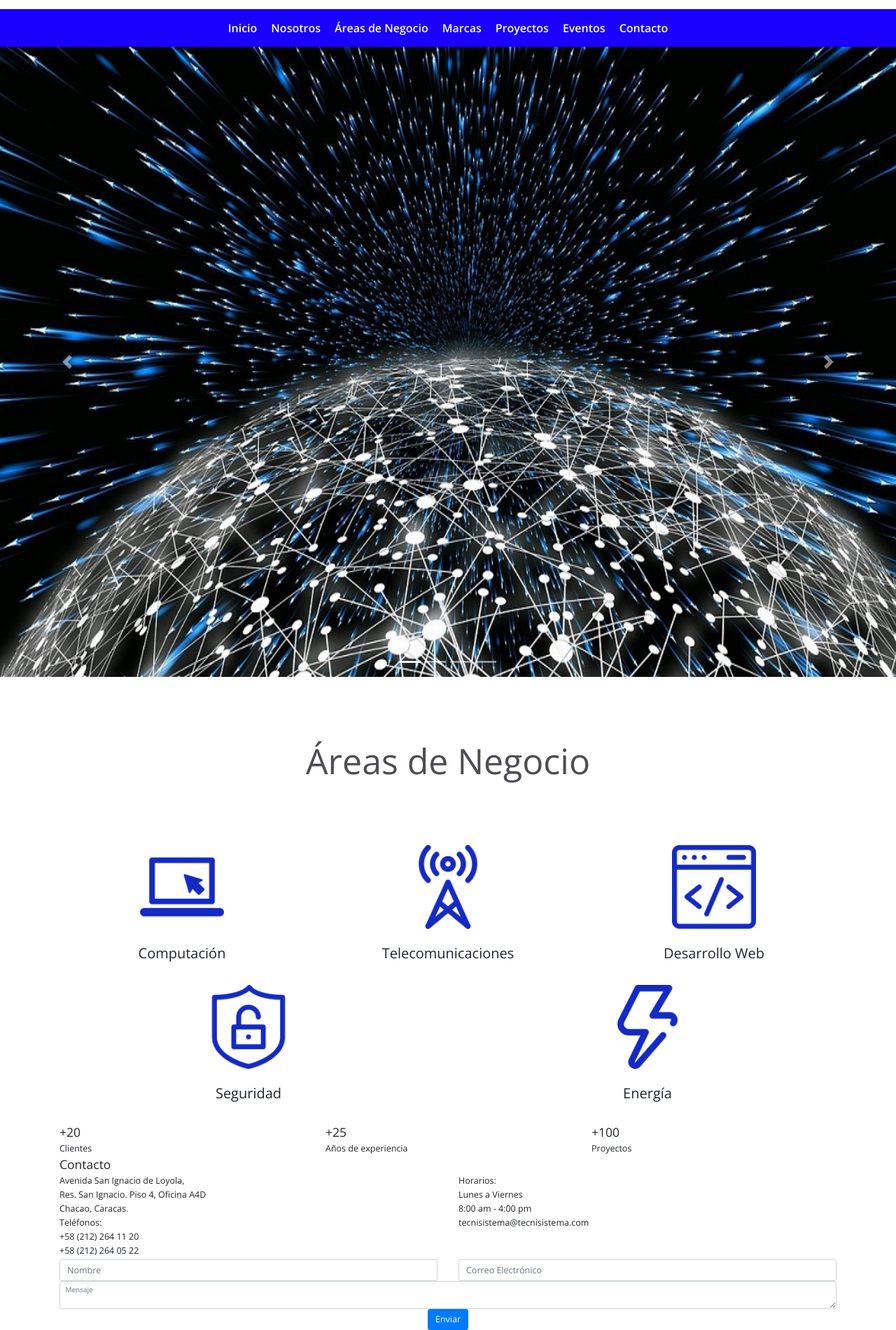
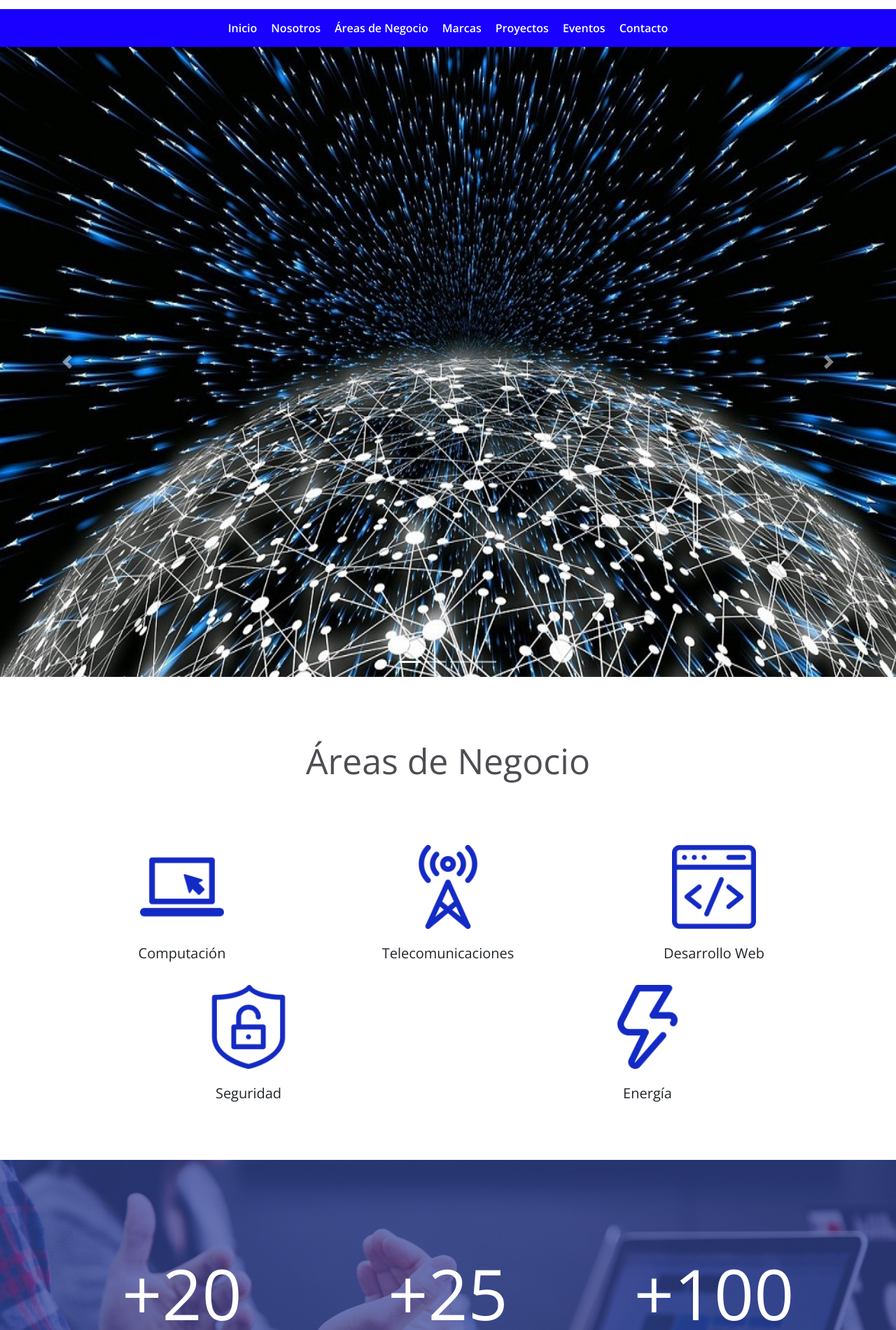
Before and after one commit to teresa1710/tecnisistema, a PHP site: page / in a window 1280 px wide. Shown: the part 85-1985 px from the top of the page at 70% size. Run offline with PHP 8.4, Linux system fonts and the light colour scheme; grey boxes are pictures that could not be loaded.

Commit message:
Listo numeros, contacto, mapa

```diff
--- a/css/estilos.css
+++ b/css/estilos.css
@@ -82,7 +82,7 @@ header .menu a:hover {
 
 /* - - - - A R E A S  D E  N E G O C I O - - - - */
 
-.main .areas-de-negocio .titulo {
+.main .titulo {
     font-weight: 300;
     font-size: 5rem;
     margin: 7rem 0rem;
@@ -104,9 +104,114 @@ header .menu a:hover {
     width: 12rem;
 }
 
-.main .areas-de-negocio p,
 .main .areas-de-negocio p{
     margin: 2rem 0;
     font-size: 2rem;
     font-weight: 300;
 }
+
+.main .areas-de-negocio p:hover{
+    text-decoration: underline solid var(--gris-texto);
+}
+
+/* - - - - N U M E R O S - - - - */
+
+.main .numeros {
+    background: url("../img/Fondos/meeting-azul.png");
+    background-repeat: no-repeat;
+    background-size: cover;
+    background-position: center 0;
+    padding: 8rem 0;
+    height: 50rem;
+    overflow: hidden;
+    margin-top: 5rem;
+}
+
+.main .numeros .numero {
+    color: #fff;
+    font-size: 10rem;
+    font-weight: 300;
+    overflow: hidden;
+    text-align: center;
+    margin-top: 5rem;
+}
+
+.main .numeros .palabra {
+    color: #fff;
+    font-size: 3rem;
+    font-weight: 300;
+    overflow: hidden;
+    text-align: center;
+}
+
+/* - - - - C O N T A C T O - - - - */
+
+.main .contacto h5 {
+    font-size: 2.5rem;
+    text-align: center;
+    overflow: hidden;
+    font-weight: 300;
+}
+
+.main .contacto .segundo-bloque {
+    display: flex;
+    align-items: center;
+}
+
+.main .contacto .direccion {
+    margin-bottom: 3rem;
+    line-height: 3rem;
+}
+
+.main .contacto .correo{
+    vertical-align: middle;
+}
+
+.main .contacto .horarios {
+    margin-bottom: 7rem;
+}
+
+/* - - - -  F O R M U L A R I O - - - - */
+
+.main .contacto .formulario {
+    margin-bottom: 7rem;
+}
+
+.main .contacto .formulario input{
+    height: 5rem;
+}
+
+::placeholder{
+    font-size: 2rem;
+}
+
+.contacto textarea {
+    margin-top: 2rem;
+    height: 10rem;
+    max-height: 10rem;
+}
+
+.contacto button{
+    font-size: 2rem;
+    margin-top: 2rem;
+    padding: 1rem 2rem;
+    font-family: "Open Sans", Arial, sans-serif;
+    font-weight: 300;
+}
+
+.contacto button:hover{
+    background: var(--azul-electrico);
+}
+
+/* - - - - M A P A - - - - */
+
+.mapa{
+    width: 100%;
+    overflow: hidden;
+}
+
+.mapa iframe {
+    width: 100%;
+    max-height: 600px;
+    vertical-align:bottom;
+}
--- a/index.html
+++ b/index.html
@@ -163,18 +163,18 @@
             <div class="container">
                 <div class="row">
                     <div class="col-md-4">
-                        <h3>+20</h3>
-                        <h5>Clientes</h5>
+                        <h3 class="numero">+20</h3>
+                        <h5 class="palabra">Clientes</h5>
                     </div>
 
                     <div class="col-md-4">
-                        <h3>+25</h3>
-                        <h5>Años de experiencia</h5>
+                        <h3 class="numero">+25</h3>
+                        <h5 class="palabra">Años de experiencia</h5>
                     </div>
 
                     <div class="col-md-4">
-                        <h3>+100</h3>
-                        <h5>Proyectos</h5>
+                        <h3 class="numero">+100</h3>
+                        <h5 class="palabra">Proyectos</h5>
                     </div>
                 </div>
             </div>
@@ -188,8 +188,9 @@
                     </div>
                 </div>
 
+                <div class="horarios">
                     <div class="row">
-                    <div class="col-md-6">
+                        <div class="col-md-6 direccion">
                             <h5>Avenida San Ignacio de Loyola, </h5>
                             <h5>Res. San Ignacio. Piso 4, Oficina A4D</h5>
                             <h5>Chacao, Caracas.</h5>
@@ -202,22 +203,24 @@
                         </div>
                     </div>
 
-                <div class="row">
-                    <div class="col-md-6">
+                    <div class="row segundo-bloque">
+                        <div class="col-md-6 telefonos">
                             <h5>Teléfonos:</h5>
                             <h5>+58 (212) 264 11 20 </h5>
                             <h5>+58 (212) 264 05 22</h5>
                         </div>
 
-                    <div class="col-md-6">
+                        <div class="col-md-6 correo">
                             <h5>tecnisistema@tecnisistema.com</h5>
                         </div>
                     </div>
+                </div>
 
+                <div class="formulario">
                     <form method="POST">
                             <div class="row">
                                 <div class="col-md-6">
-                            <input class="form-nombre form-control form-control-lg"
+                                    <input class="form-nombre form-control input-lg form-control-lg"
                                     required id="name" name="nombre" type="text" placeholder="Nombre" required>
                                 </div>
 
@@ -239,7 +242,9 @@
                                     <button type="submit" name="enviar" class="boton-enviar btn btn-primary btn-lg">Enviar</button>
                                 </div>
                             </div>
+
                     </form>
+                </div>
             </div>
         </section>
 
```
Also changed, not shown: img/Fondos/meeting-azul.png (added). Lines whose indentation alone changed are shown as unchanged.
